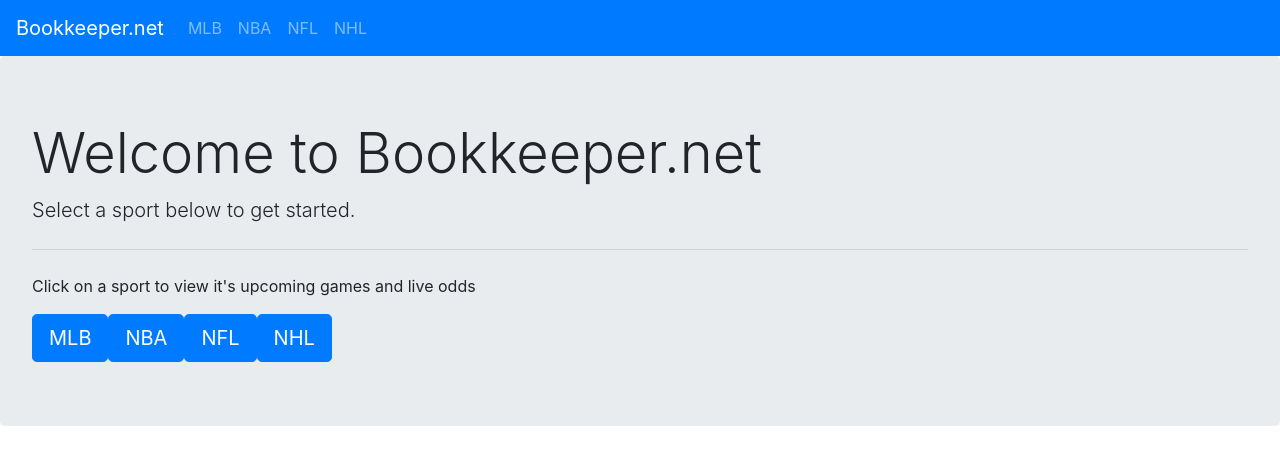
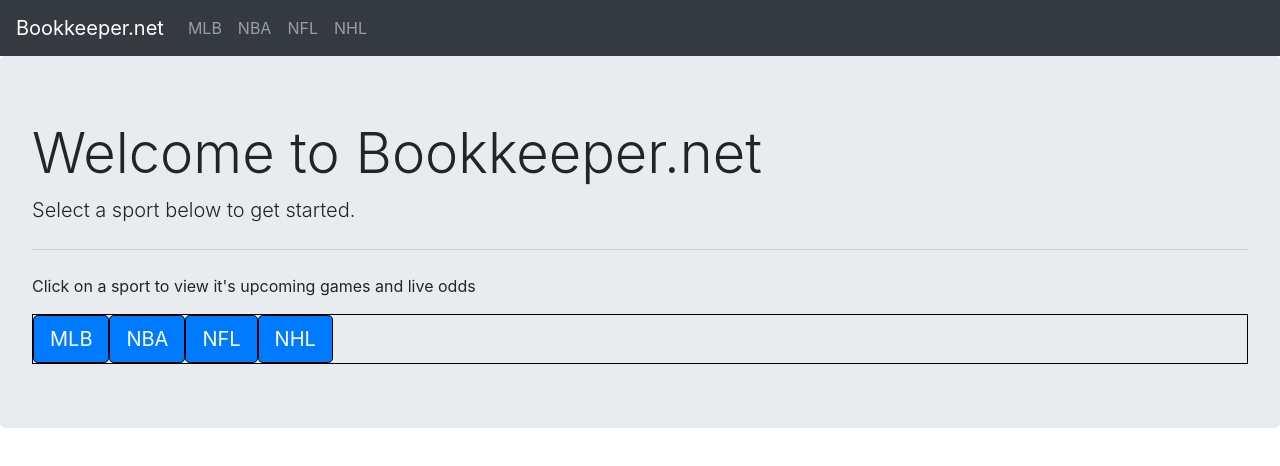
Before and after one commit to hjsutter/bookkeeper, an Angular app: page /home in a window 1280 px wide. Shown: the top 466 px of the page. Built offline with nearby package versions, Linux system fonts and the light colour scheme.

Commit message:
Made homepage the default page

```diff
--- a/src/app/app.component.html
+++ b/src/app/app.component.html
@@ -1,13 +1,10 @@
-<nav class="navbar navbar-expand-lg navbar-dark bg-primary">
+<nav class="navbar navbar-expand-lg navbar-dark bg-dark">
   <a class="navbar-brand" href="/home">Bookkeeper.net</a>
   <button class="navbar-toggler" type="button" data-toggle="collapse" data-target="#navbarNav" aria-controls="navbarNav" aria-expanded="false" aria-label="Toggle navigation">
     <span class="navbar-toggler-icon"></span>
   </button>
   <div class="collapse navbar-collapse" id="navbarNav">
     <ul class="navbar-nav">
-      <!-- <li class="nav-item active">
-        <a class="nav-link" href="/home">Home <span class="sr-only">(current)</span></a>
-      </li> -->
       <li class="nav-item">
         <a class="nav-link" routerLink="/mlb">MLB</a>
       </li>
--- a/src/app/homepage/homepage.component.css
+++ b/src/app/homepage/homepage.component.css
@@ -1,3 +1,8 @@
 a {
   margin-right: auto;
+  border: 1px solid black;
 }
+
+div.links {
+  border: 1px solid black;
+}
--- a/src/app/homepage/homepage.component.html
+++ b/src/app/homepage/homepage.component.html
@@ -3,8 +3,10 @@
   <p class="lead">Select a sport below to get started.</p>
   <hr class="my-4">
   <p>Click on a sport to view it's upcoming games and live odds</p>
-  <a class="btn btn-primary btn-lg" routerLink="/mlb" role="button">MLB</a>
-  <a class="btn btn-primary btn-lg" routerLink="/nba" role="button">NBA</a>
-  <a class="btn btn-primary btn-lg" routerLink="/nfl" role="button">NFL</a>
-  <a class="btn btn-primary btn-lg" routerLink="/nhl" role="button">NHL</a>
+  <div class="links">
+    <a class="btn btn-primary btn-lg" routerLink="/mlb" role="button">MLB</a>
+    <a class="btn btn-primary btn-lg" routerLink="/nba" role="button">NBA</a>
+    <a class="btn btn-primary btn-lg" routerLink="/nfl" role="button">NFL</a>
+    <a class="btn btn-primary btn-lg" routerLink="/nhl" role="button">NHL</a>
+  </div>
 </div>
```
